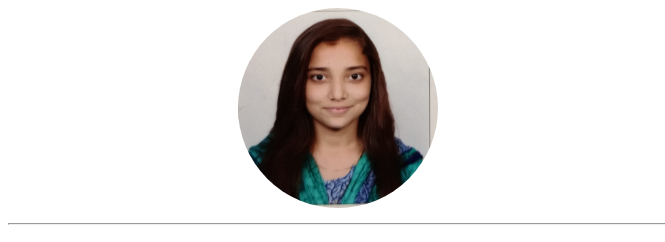
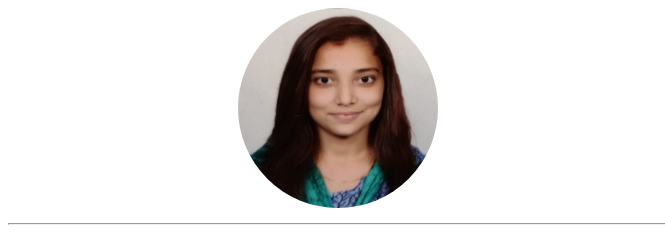
Before and after one commit to poojabali2811/pooja-profile, a plain HTML site: page index.html in a window 1280 px wide. Shown: the top 242 px of the page, 0-665 px from the left. Drawn offline with Linux system fonts and the light colour scheme.

Commit message:
change jpeg to png

```diff
--- a/index.html
+++ b/index.html
@@ -7,7 +7,7 @@
   <body>
     <header>
       <div class="header">
-        <img class="profileImg" src="images/pooja.jpeg" alt="profile img" />
+        <img class="profileImg" src="images/pooja.png" alt="profile img" />
 
         <div class="headerDetail">
           <p class="name">Pooja Prabhakar Bali</p>
```
Also changed, not shown: images/pooja.jpeg (deleted), images/pooja.png (added).
